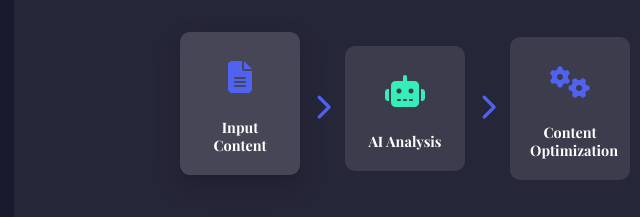
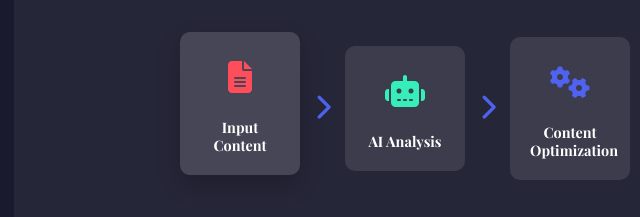
Before and after one commit to welovejeff/makethingsnotads, a plain HTML site: page index.html in a window 1280 px wide. In both pictures the pointer is over the element 310 px from the left and 3393 px from the top of the page. Shown: the part 3311-3528 px from the top of the page, 70-710 px from the left. Drawn offline with nearby package versions, Linux system fonts and the light colour scheme.

Commit message:
Add hover color change for AI process icons

```diff
--- a/css/styles.css
+++ b/css/styles.css
@@ -467,6 +467,10 @@ nav ul li a:hover:before {
     box-shadow: 0 10px 25px rgba(0, 0, 0, 0.2);
 }
 
+.process-step:hover .process-icon {
+    color: var(--secondary-color);
+}
+
 .process-icon {
     font-size: 2rem;
     color: var(--primary-color);
--- a/makethingsnotads/css/styles.css
+++ b/makethingsnotads/css/styles.css
@@ -467,6 +467,10 @@ nav ul li a:hover:before {
     box-shadow: 0 10px 25px rgba(0, 0, 0, 0.2);
 }
 
+.process-step:hover .process-icon {
+    color: var(--secondary-color);
+}
+
 .process-icon {
     font-size: 2rem;
     color: var(--primary-color);
```
